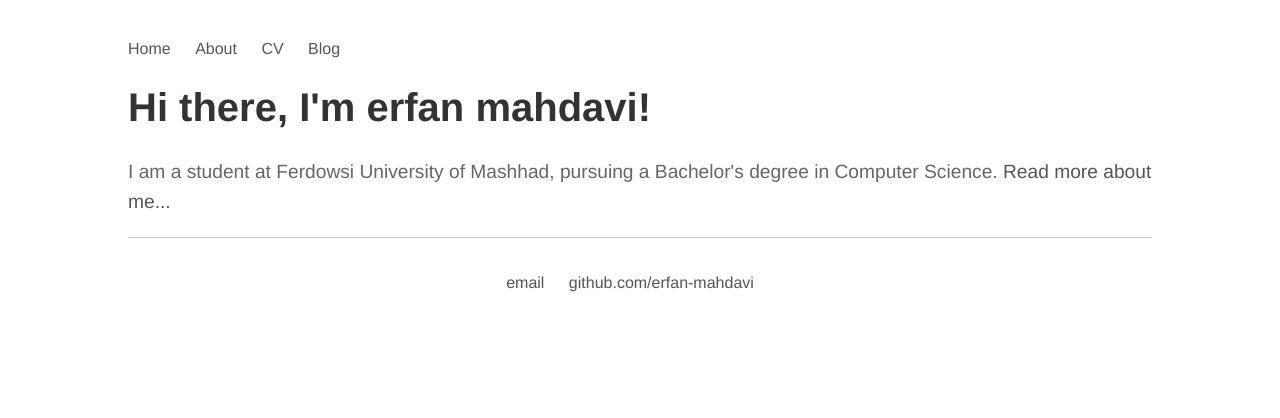
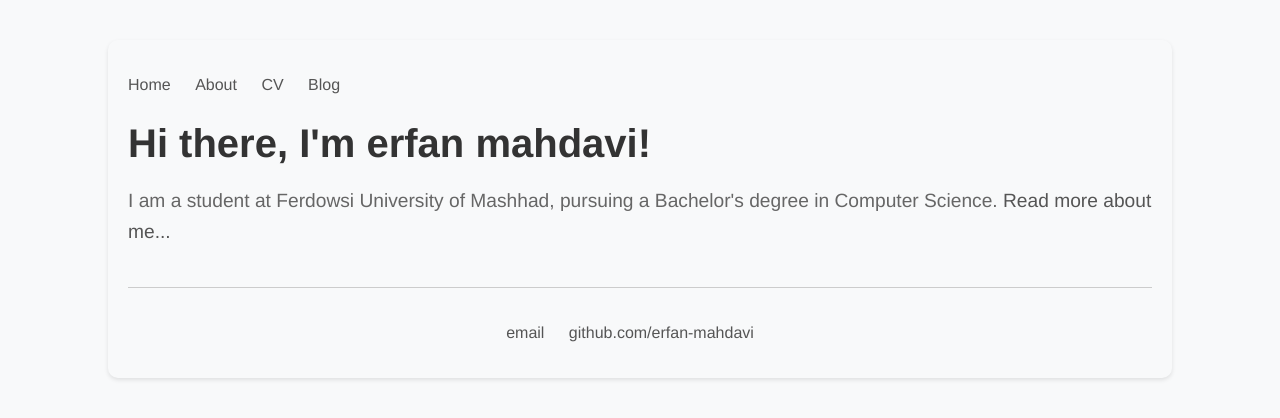
Before and after one commit to erfan-mahdavi/erfan-mahdavi.github.io, a plain HTML site: page index.html in a window 1280 px wide. Drawn offline with Linux system fonts and the light colour scheme.

Commit message:
Update main.css

```diff
--- a/css/main.css
+++ b/css/main.css
@@ -2,6 +2,10 @@ body {
     margin: 40px auto;
     width: 80%;
     font-family: 'Helvetica', 'Arial', sans-serif;
+    background-color: #f8f9fa;
+    box-shadow: 0 2px 4px rgba(0, 0, 0, 0.1);
+    border-radius: 10px;
+    padding: 20px;
 }
 
 nav ul, footer ul {
@@ -27,18 +31,22 @@ a:hover {
 h1 {
     font-size: 2.5em;
     color: #333;
+    margin-bottom: 20px;
 }
 
 p {
     font-size: 1.2em;
     line-height: 1.6em;
     color: #666;
+    margin-bottom: 10px;
 }
 
 footer {
     border-top: 1px solid #ccc;
     padding-top: 20px;
     text-align: center;
+    color: #888;
+    margin-top: 40px;
 }
 
 ul.posts {
```
